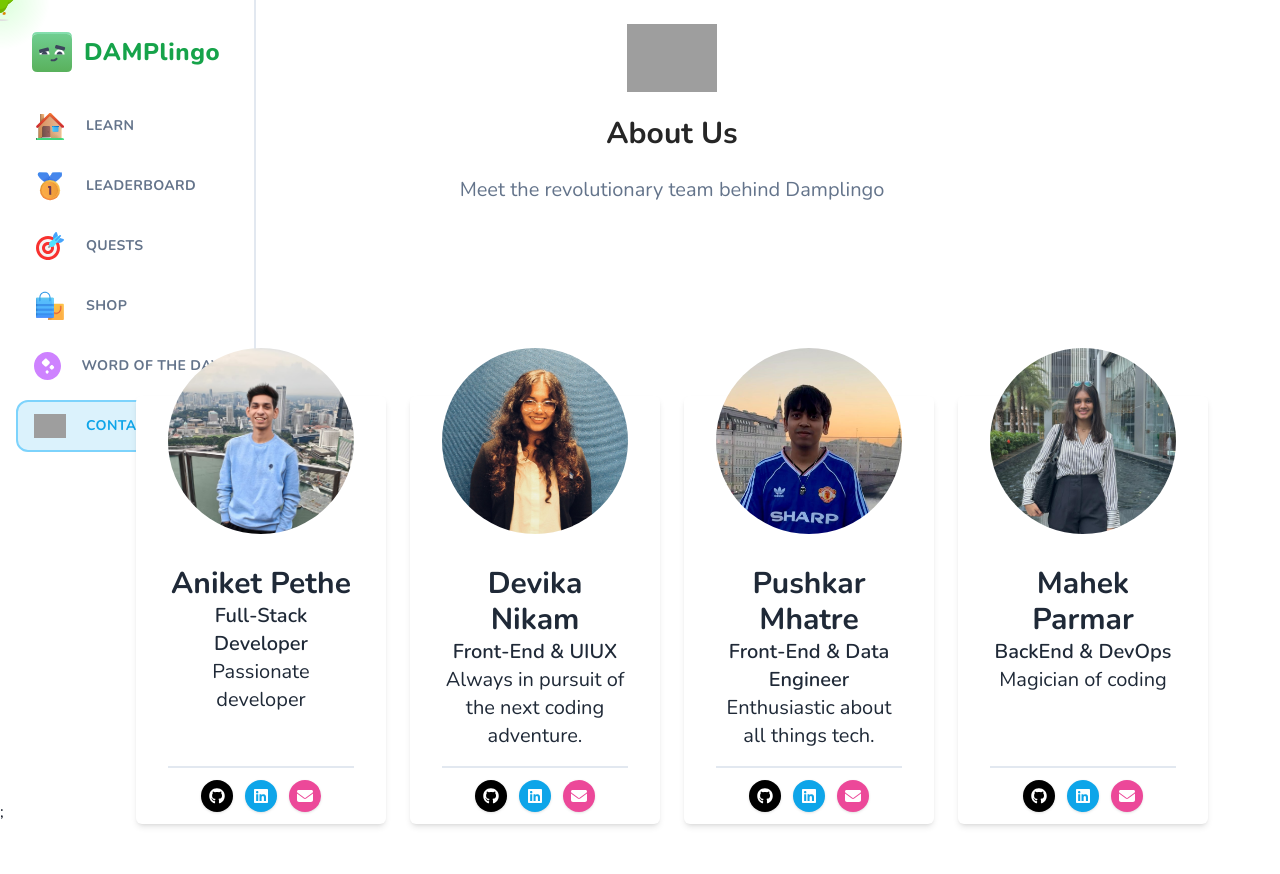
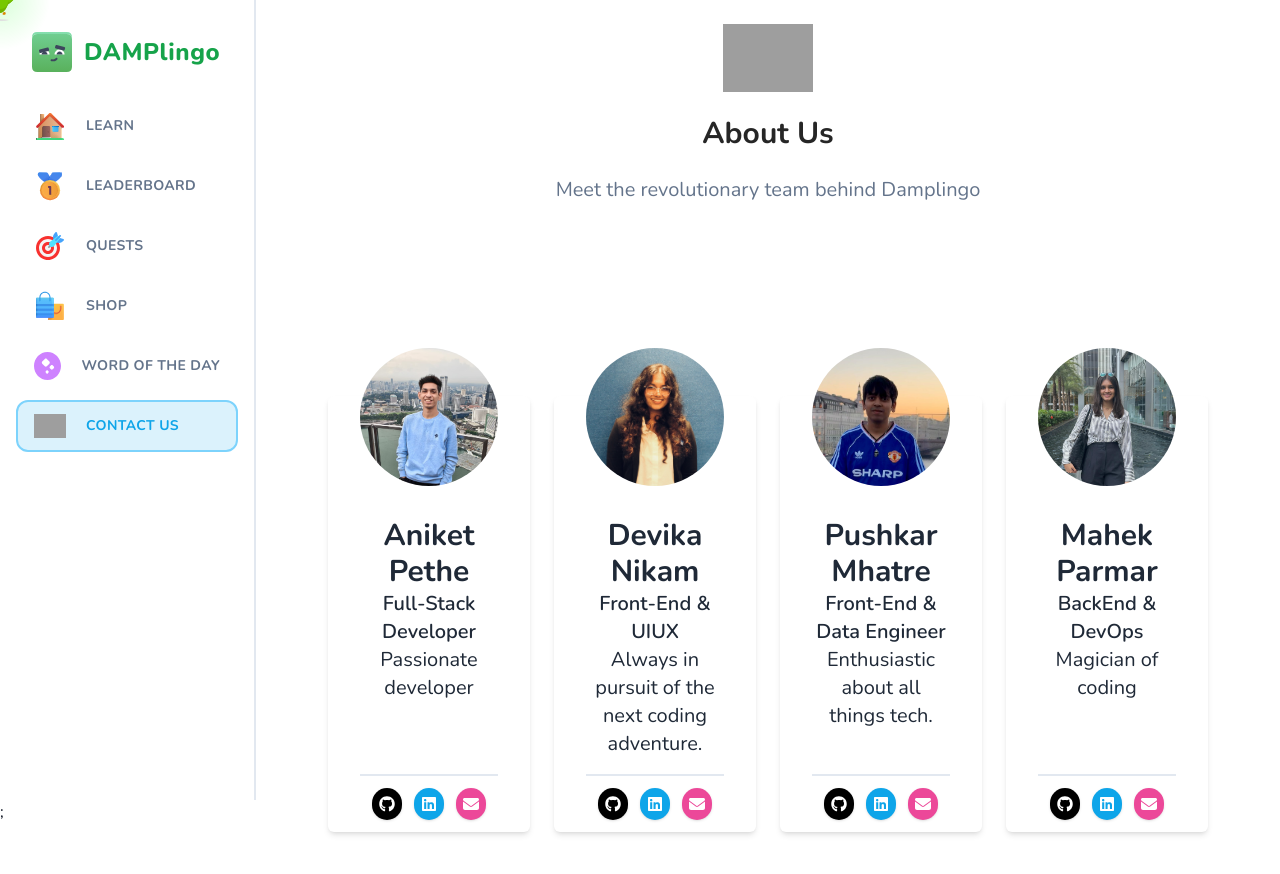
Before and after one commit to Anikett009/DAMPlingo, a Next.js app: page /contact in a window 1280 px wide. Shown: the top 874 px of the page. Built offline with nearby package versions, Linux system fonts and the light colour scheme; grey boxes are pictures that could not be loaded.

Commit message:
fixed layout

```diff
--- a/src/app/(main)/layout.tsx
+++ b/src/app/(main)/layout.tsx
@@ -10,8 +10,10 @@ const MainLayout = ({ children }: Props) => {
     <>
       <MobileHeader />
       <Sidebar className="hidden lg:flex" />
-      <main className="lg:pl-[64px] h-full pt-[50px] lg:pt-0">
-        <div className="max-w-[1500px] mx-auto pt-6 h-full">{children}</div>
+      <main className="lg:pl-[256px] h-full pt-[50px] lg:pt-0">
+        <div className="max-w-[1056px] mx-auto pt-6 h-full">
+          { children }
+        </div>
       </main>
       ;
     </>
```
